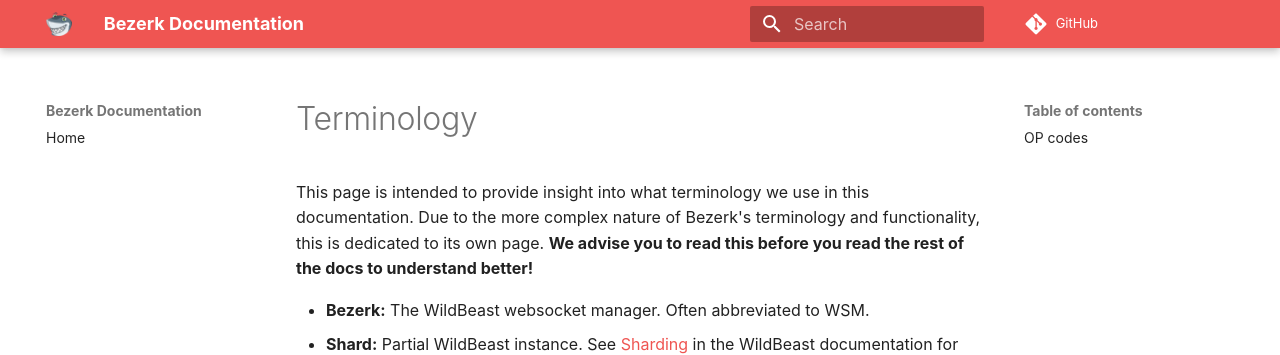
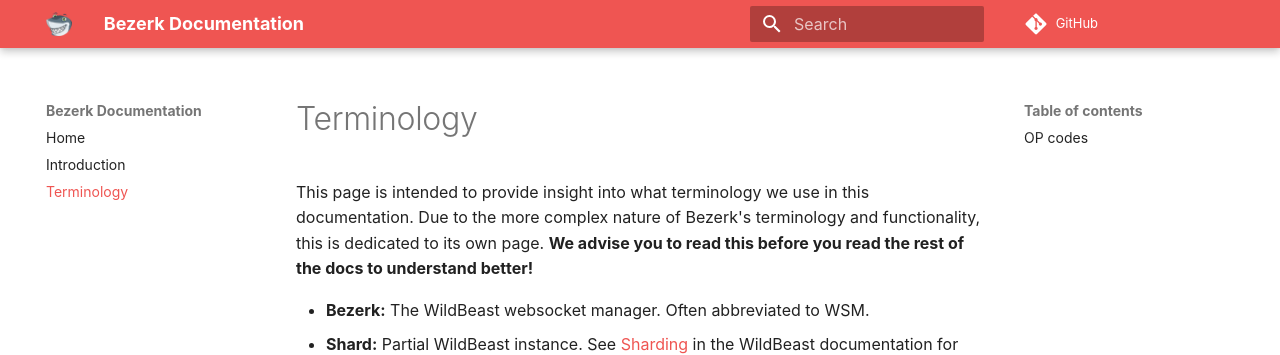
Before and after one commit to TheSharks/BezerkDocs, an MkDocs documentation site: the page built from docs/terminology.md, in a window 1280 px wide. Shown: the top 355 px of the page. Built offline with MkDocs 1.6.1 and Material for MkDocs 9.7.7, drawn with Linux system fonts in a browser that asks for light colours; some web fonts are replaced; comment, search, counter and statistics services are not loaded; old or Windows-style settings are respelled for this version of MkDocs.

Commit message:
Update sitemap (#3)

```diff
--- a/mkdocs.yml
+++ b/mkdocs.yml
@@ -8,6 +8,8 @@
 # Sitemap
 pages:
   - Home: 'index.md'
+  - Introduction: 'intro.md'
+  - Terminology: 'terminology.md'
 
 # Theme
 theme: 'material'
```
